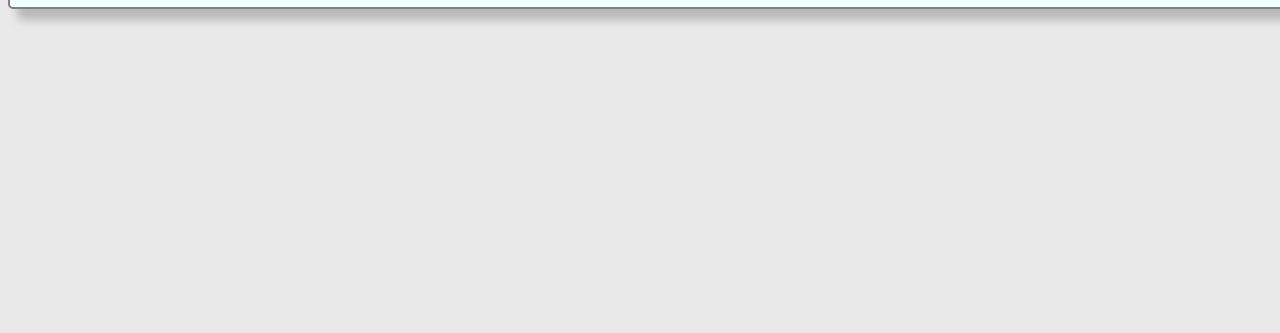
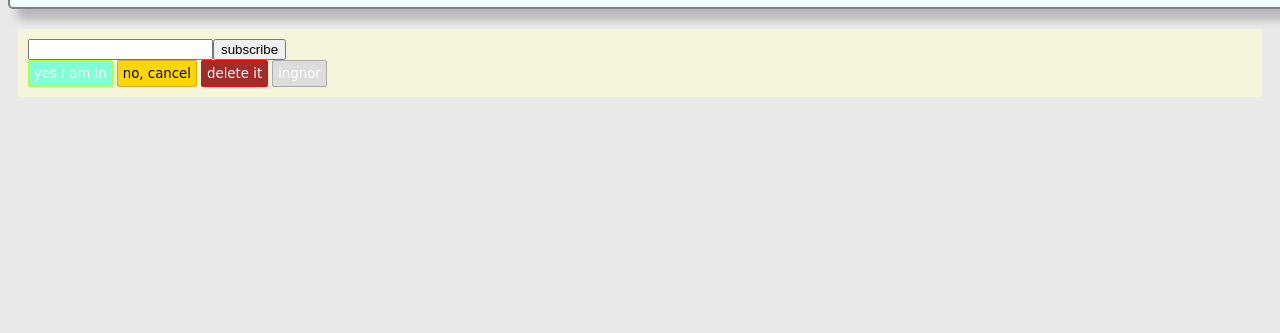
Before and after one commit to more-yogesh/react-basic-advance, a plain HTML site: page project-1/css-pages/day1.html in a window 1280 px wide. Shown: the part 467-800 px from the top of the page. Drawn offline with Linux system fonts and the light colour scheme.

Commit message:
Stylesheet

```diff
--- a/project-1/assets/css/stylesheet.css
+++ b/project-1/assets/css/stylesheet.css
@@ -18,6 +18,22 @@ div div h1 {
     box-shadow: 10px 10px 9px 1px #9393938f;
 }
 
-.read{
+.read {
     margin-top: 5px;
 }
+
+#subscribe {
+    background-color: beige;
+    padding: 100px;
+    /* margin-top: ;
+    margin-bottom: ;
+    margin-left: ;
+    margin-right: ; */
+    padding: 10px 10px 10px 10px;
+    margin: 10px 10px 10px 10px;
+}
+/*
+#subscribe:hover {
+    background-color: aqua;
+    border-radius: 20px;
+} */
--- a/project-1/css-pages/day1.html
+++ b/project-1/css-pages/day1.html
@@ -7,6 +7,47 @@
     <meta name="viewport" content="width=device-width, initial-scale=1.0">
     <title>Document</title>
     <link rel="stylesheet" href="../assets/css/stylesheet.css">
+    <style>
+        .btn {
+            padding: 5px;
+            border-radius: 2px !important;
+            font-family: cursive;
+            text-transform: lowercase;
+        }
+
+        .btn-success {
+            background-color: aquamarine;
+            border: 1px solid greenyellow;
+            color: white;
+            /* border-radius: 20px !important; */
+        }
+
+        .btn-warning {
+            background-color: gold;
+            border: 1px solid goldenrod;
+            color: black;
+        }
+
+        .btn-danger {
+            background-color: brown;
+            border: 1px solid red;
+            color: white;
+        }
+
+        .btn-secondary {
+            background-color: gainsboro;
+            border: 1px solid darkgray;
+            color: white;
+        }
+
+        .btn:hover {
+            border: 1px solid black;
+            border-radius: 15px !important;
+            opacity: 0.5;
+            transition: 1s;
+            box-shadow: 3px 2px 0px 0px grey;
+        }
+    </style>
     <!--
         CSS
         - Class
@@ -51,6 +92,16 @@
             </div>
         </div>
     </div>
+    <div id="subscribe">
+        <form action="" method="post">
+            <input type="email"><button class="btn-subscribe">subscribe</button>
+        </form>
+
+        <button class="btn btn-success">Yes I am In</button>
+        <button class="btn btn-warning">No, Cancel</button>
+        <button class="btn btn-danger">Delete It</button>
+        <button class="btn btn-secondary">Ingnor</button>
+    </div>
 </body>
 
 </html>
```
Also changed, not shown: project-1/css-pages/layout.html (added, +12 -0 lines).
